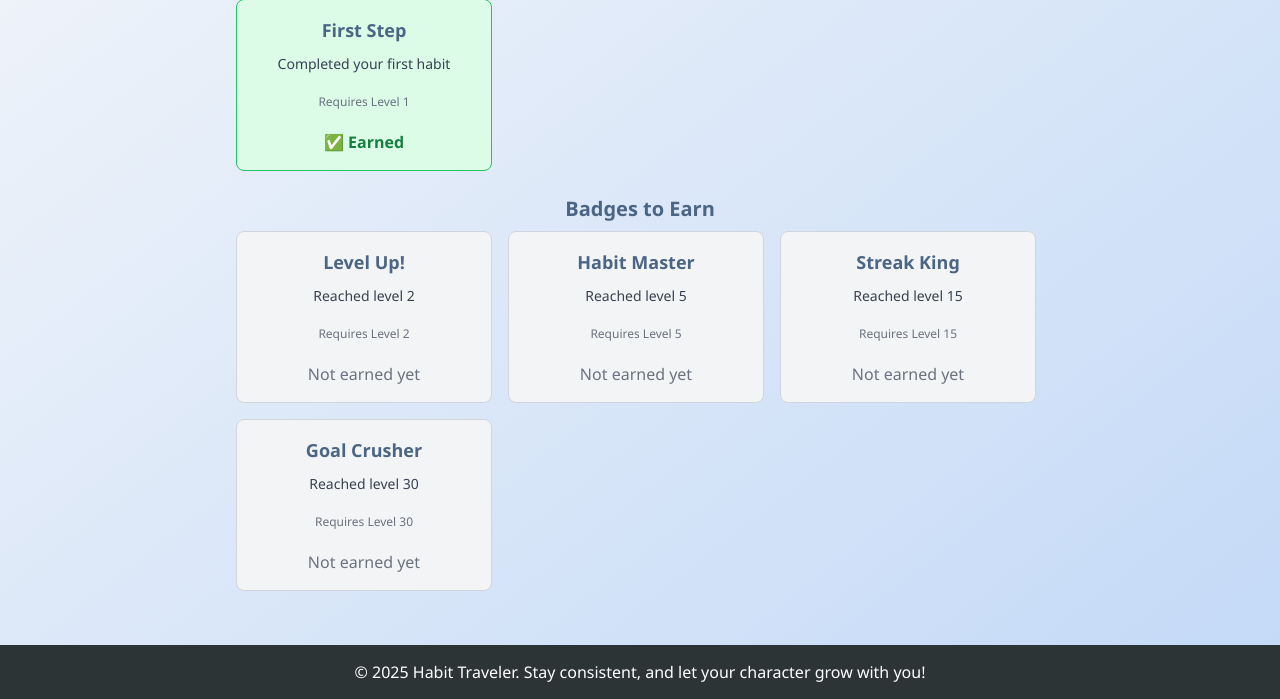
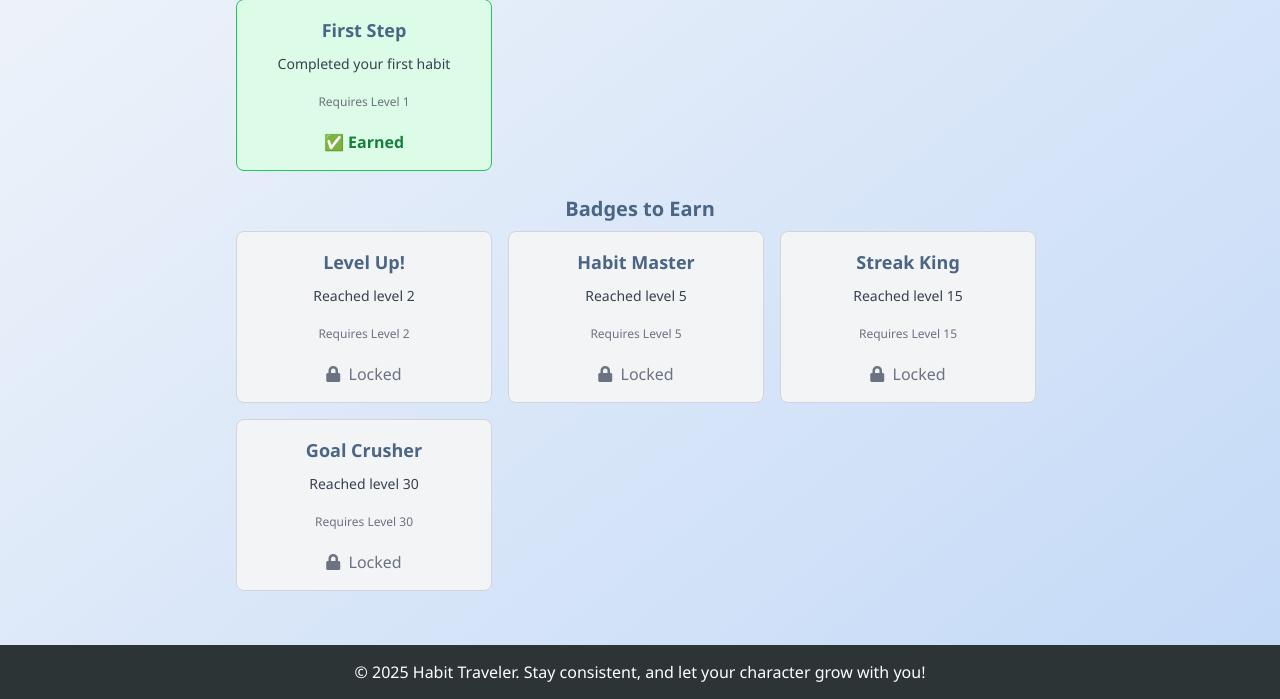
Before and after one commit to VINCENTLIM716/MINI-IT-3-10, a Flask app: page /rewards in a window 1280 px wide. Shown: the part 295-994 px from the top of the page. Run offline with Flask 3, Linux system fonts and the light colour scheme; a user stored in the database is signed in; some libraries are stand-ins or nearby versions.

Commit message:
badge syscss

```diff
--- a/app.py
+++ b/app.py
@@ -370,7 +370,6 @@ def complete_habit(habit_id):
         xp_earned = 30
         leveled_up = add_xp_and_check_level(user, xp_earned)
 
-        # Award badges once after XP/level updated
         check_and_award_badges(user)
 
         db.session.commit()
@@ -419,13 +418,11 @@ def check_and_award_badges(user):
     earned_badge_names = {ub.badge.name for ub in user.user_badges}
     available_badges = Badge.query.all()
 
-    # Award badges based on level
     for badge in available_badges:
         if badge.level_required and user.level >= badge.level_required and badge.id not in earned_badge_ids:
             db.session.add(UserBadge(user_id=user.id, badge_id=badge.id))
             flash(f"🏅 You earned a new badge: {badge.name}!")
 
-    # First Step badge - if user completed any habit but does not have this badge yet
     if "First Step" not in earned_badge_names:
         has_completed_any = HabitCompletion.query.filter_by(user_id=user.id).first()
         if has_completed_any:
@@ -433,22 +430,6 @@ def check_and_award_badges(user):
             if first_step_badge and first_step_badge.id not in earned_badge_ids:
                 db.session.add(UserBadge(user_id=user.id, badge_id=first_step_badge.id))
                 flash("🏅 You earned a new badge: First Step!")
-
-    # Consistent Starter badge - 3-day streak
-    if "Consistent Starter" not in earned_badge_names:
-        today = date.today()
-        three_days_ago = today - timedelta(days=2)
-        recent_completions = HabitCompletion.query.filter(
-            HabitCompletion.user_id == user.id,
-            HabitCompletion.date >= three_days_ago
-        ).all()
-        unique_days = {c.date for c in recent_completions}
-        if len(unique_days) >= 3:
-            starter_badge = next((b for b in available_badges if b.name == "Consistent Starter"), None)
-            if starter_badge and starter_badge.id not in earned_badge_ids:
-                db.session.add(UserBadge(user_id=user.id, badge_id=starter_badge.id))
-                flash("🏅 You earned a new badge: Consistent Starter!")
-
 
 def xp_for_next_level(level):
     return 100 + (level - 1) * 50
@@ -464,22 +445,6 @@ def add_xp_and_check_level(user, amount):
         leveled_up = True
 
     return leveled_up
-
-
-@app.route('/seed_badges')
-def seed_badges():
-    badge_data = [
-        Badge(name="First Step", description="Completed your first habit", level_required=1),
-        Badge(name="Consistent Starter", description="Maintained a 3-day streak", level_required=2),
-        Badge(name="Level Up!", description="Reached level 2", level_required=2),
-        Badge(name="Habit Master", description="Reached level 5", level_required=5),
-        Badge(name="Streak King", description="Reached level 15", level_required=15),
-        Badge(name="Goal Crusher", description="Reached level 30", level_required=30),
-    ]
-    db.session.bulk_save_objects(badge_data)
-    db.session.commit()
-    return "🎉 6 Badges seeded!"
-
 
 def xp_for_next_level(level):
     return 100 + (level - 1) * 50
@@ -537,7 +502,6 @@ def profile():
 
         max_streak = max(streaks.values(), default=0)
 
-        # Create a unique badges list locally for the template
         unique_badges = {}
         for user_badge in user.user_badges:
             if user_badge.badge_id not in unique_badges:
@@ -548,7 +512,7 @@ def profile():
                                user=user,
                                total_habits=total_habits,
                                max_streak=max_streak,
-                               unique_user_badges=unique_user_badges)  # pass deduped badges separately
+                               unique_user_badges=unique_user_badges)
 
     else:
         flash("User not found.")
--- a/templates/rewards.html
+++ b/templates/rewards.html
@@ -26,7 +26,9 @@
                 <h2 class="text-lg font-semibold">{{ badge.name }}</h2>
                 <p class="text-sm text-gray-700">{{ badge.description }}</p>
                 <p class="text-xs text-gray-500">Requires Level {{ badge.level_required }}</p>
-                <span class="text-gray-500">Not earned yet</span>
+                <span class="text-gray-500">
+                    <i class="fas fa-lock mr-1"></i> Locked
+                </span>
             </div>
             {% endif %}
         {% endfor %}
```
Also changed, not shown: instance/users.db.
